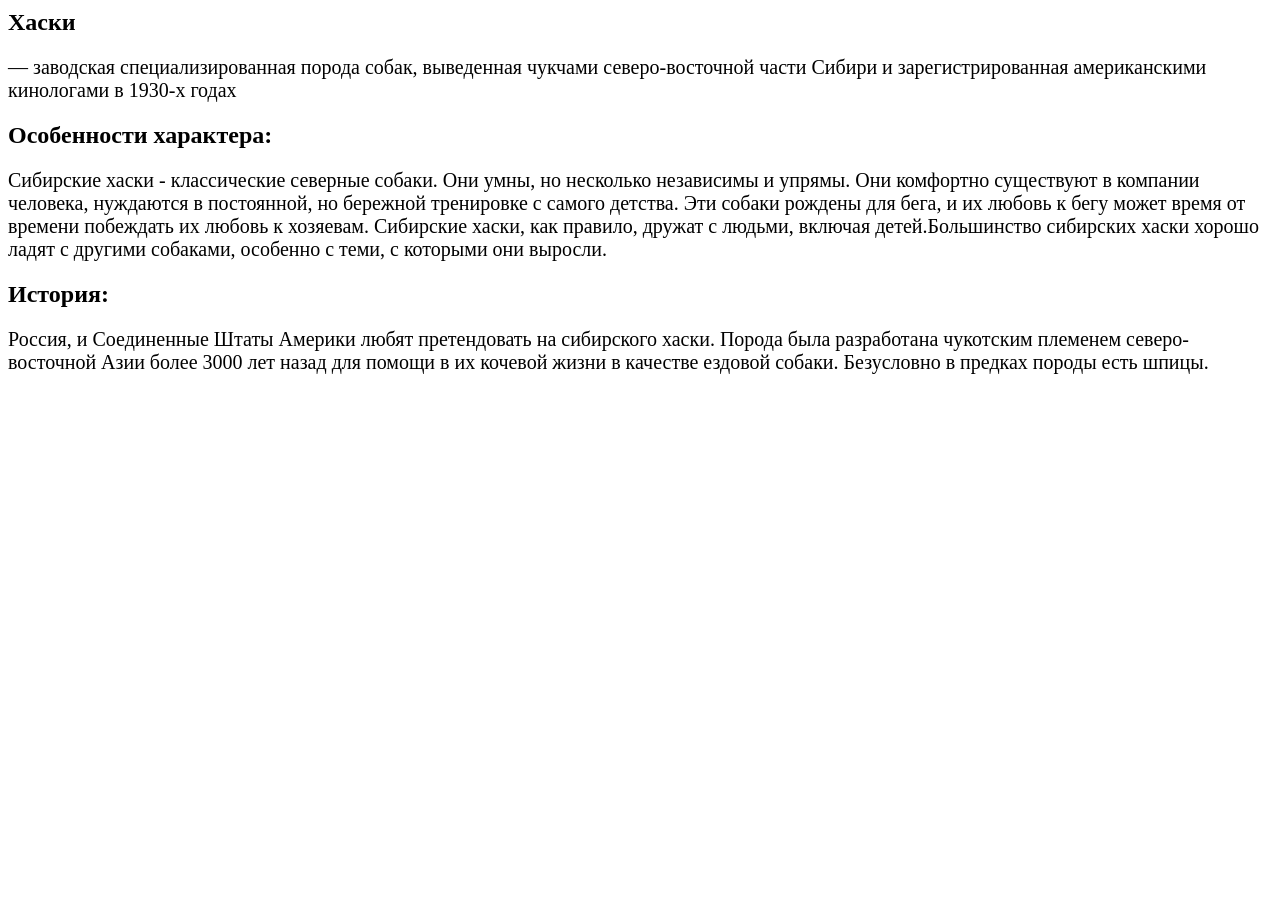
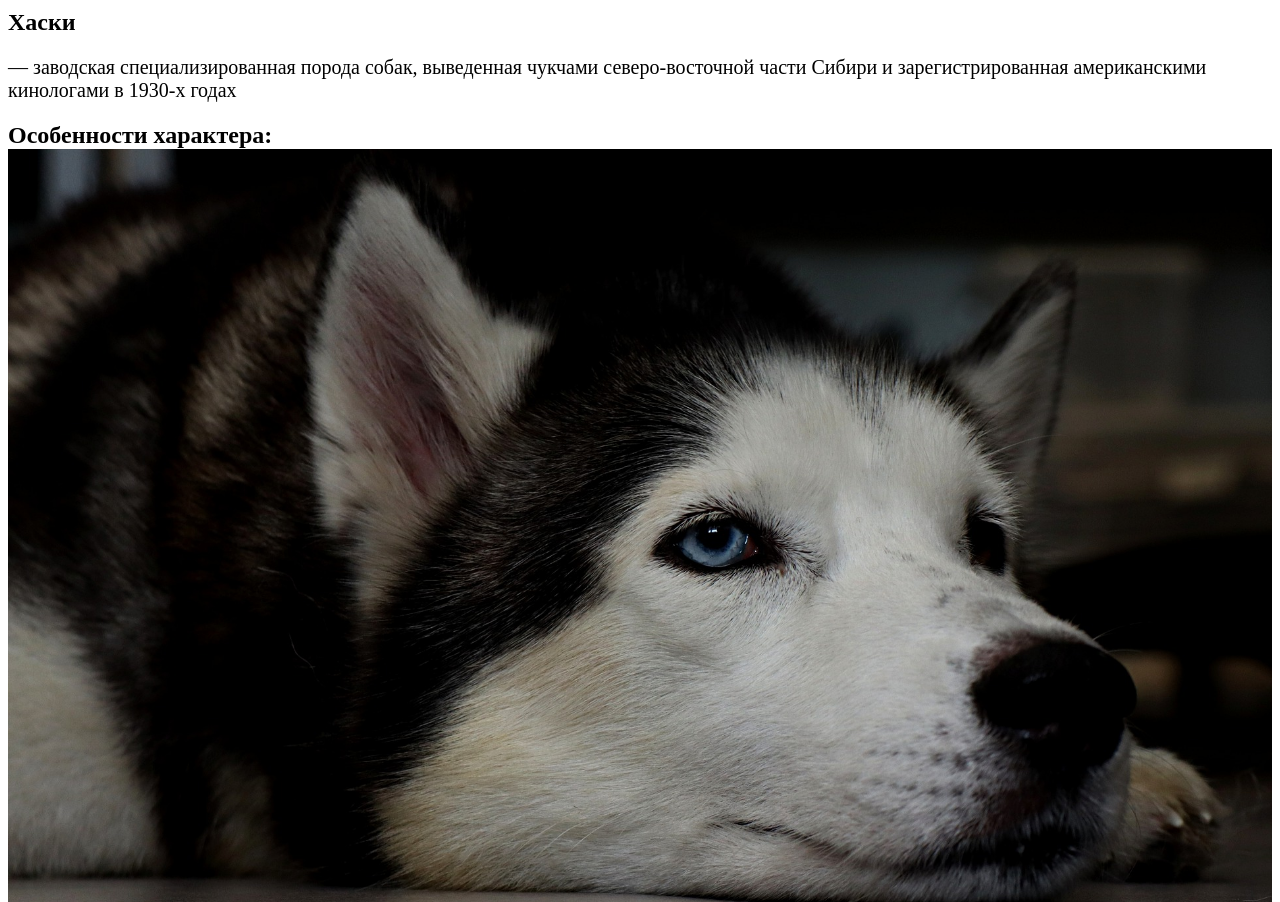
Before and after one commit to dimazukov/husky, a plain HTML site: page index.html in a window 1280 px wide. Shown: the part 920-1822 px from the top of the page. Before the commit the page ends 1314 px from the top, so only its background shows below. Drawn offline with Linux system fonts and the light colour scheme.

Commit message:
Update index.html

```diff
--- a/index.html
+++ b/index.html
@@ -8,7 +8,7 @@
 </header>
 
 <main>
-<h2>Хаски</h2><p style="font-size: 20px"> — заводская специализированная порода собак, выведенная чукчами северо-восточной части Сибири и зарегистрированная американскими кинологами в 1930-х годах</p><h2>Особенности характера:</h2><p style="font-size: 20px">Сибирские хаски - классические северные собаки. Они умны, но несколько независимы и упрямы. Они комфортно существуют в компании человека, нуждаются в постоянной, но бережной тренировке с самого детства. Эти собаки рождены для бега, и их любовь к бегу может время от времени побеждать их любовь к хозяевам. Сибирские хаски, как правило, дружат с людьми, включая детей.Большинство сибирских хаски хорошо ладят с другими собаками, особенно с теми, с которыми они выросли.</p><h2>История:</h2><p style="font-size: 20px">Россия, и Соединенные Штаты Америки любят претендовать на сибирского хаски. Порода была разработана чукотским племенем северо-восточной Азии более 3000 лет назад для помощи в их кочевой жизни в качестве ездовой собаки. Безусловно в предках породы есть шпицы.</p>
+<h2>Хаски</h2><p style="font-size: 20px"> — заводская специализированная порода собак, выведенная чукчами северо-восточной части Сибири и зарегистрированная американскими кинологами в 1930-х годах</p><h2>Особенности характера:<img src="images/haski1.jpg" width="100%" height=""></h2><p style="font-size: 20px">Сибирские хаски - классические северные собаки. Они умны, но несколько независимы и упрямы. Они комфортно существуют в компании человека, нуждаются в постоянной, но бережной тренировке с самого детства. Эти собаки рождены для бега, и их любовь к бегу может время от времени побеждать их любовь к хозяевам. Сибирские хаски, как правило, дружат с людьми, включая детей.Большинство сибирских хаски хорошо ладят с другими собаками, особенно с теми, с которыми они выросли.</p><h2>История:</h2><p style="font-size: 20px">Россия, и Соединенные Штаты Америки любят претендовать на сибирского хаски. Порода была разработана чукотским племенем северо-восточной Азии более 3000 лет назад для помощи в их кочевой жизни в качестве ездовой собаки. Безусловно в предках породы есть шпицы.</p>
 </main>
 
 
```
